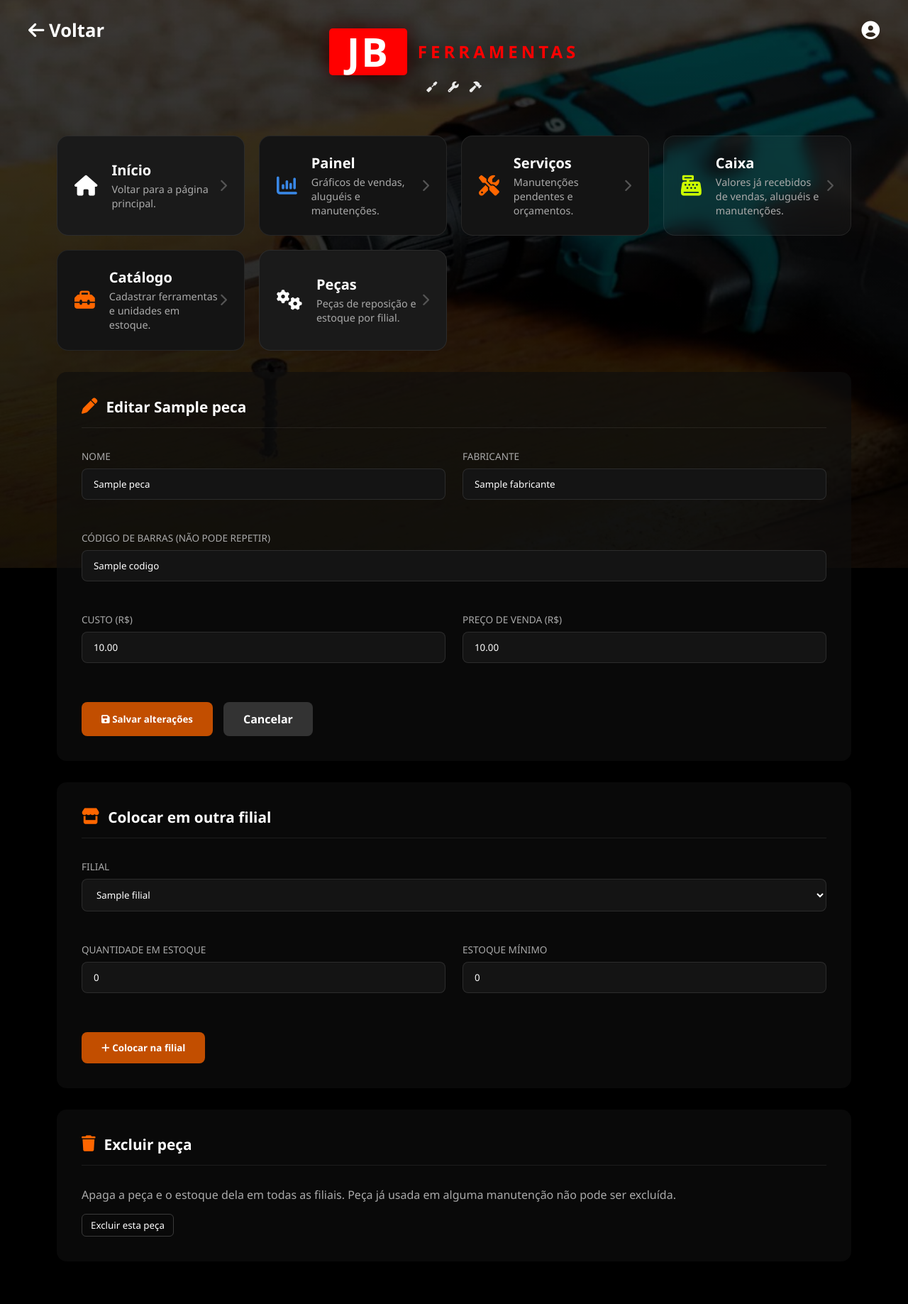
After one commit to Migue1Correia/JB-Ferramentas, a Flask app: template flaskr/templates/editar_peca.html in a window 1280 px wide. The commit adds this page. Shown: the whole page at 71% size. Run offline with Flask 3, Linux system fonts and the light colour scheme; the template is opened without the code that fills it: most values are stand-ins (such as "Sample title", 1, 10 or a date in 2020); some libraries are stand-ins or nearby versions.

Commit message:
Peças: usar na manutenção com baixa de estoque, editar, excluir e mais de uma filial

```diff
--- a/flaskr/main.py
+++ b/flaskr/main.py
@@ -796,6 +796,8 @@ def painel_colaborador():
     """
     servicos_pendentes = ColaboradorModel.get_servicos_pendentes()
     return render_template('painel_colaborador.html', servicos=servicos_pendentes,
+                           estoques=[p for p in PecaModel.listar() if p["quantidade"]],
+                           pecas_usadas=PecaModel.usadas_por_servico(),
                            alugueis=ColaboradorModel.get_alugueis_em_aberto(),
                            respondidos=ColaboradorModel.get_orcamentos_respondidos(),
                            reprovados=ColaboradorModel.get_orcamentos_reprovados(),
@@ -1140,6 +1142,115 @@ def gerenciar_pecas():
     return render_template('pecas.html', pecas=PecaModel.listar(), filiais=AdminModel.get_filiais())
 
 
+@app.route('/colaborador/pecas/<int:id_peca>/editar', methods=['GET', 'POST'])
+def editar_peca(id_peca):
+    """
+    Editar Peça
+    Altera nome, fabricante, código de barras, custo e preço de uma peça.
+    ---
+    tags:
+      - Gestão / Colaborador
+    parameters:
+      - name: id_peca
+        in: path
+        type: integer
+    responses:
+      200:
+        description: Formulário de edição.
+    """
+    peca = PecaModel.get(id_peca)
+    if not peca:
+        abort(404)
+    if request.method == 'POST':
+        campos = request.form
+        sucesso, mensagem = PecaModel.atualizar(
+            id_peca, (campos.get('codigo_barras') or '').strip(), (campos.get('nome') or '').strip(),
+            (campos.get('fabricante') or '').strip(), campos.get('custo'), campos.get('preco_venda'))
+        flash(mensagem, "success" if sucesso else "danger")
+        return redirect(url_for('gerenciar_pecas') if sucesso else url_for('editar_peca', id_peca=id_peca))
+    return render_template('editar_peca.html', peca=peca, filiais=AdminModel.get_filiais())
+
+
+@app.route('/colaborador/pecas/<int:id_peca>/filial', methods=['POST'])
+def peca_em_filial(id_peca):
+    """
+    Colocar Peça em Outra Filial
+    Abre o estoque de uma peça já cadastrada em mais uma filial.
+    ---
+    tags:
+      - Gestão / Colaborador
+    parameters:
+      - name: id_peca
+        in: path
+        type: integer
+      - name: id_filial
+        in: formData
+        type: integer
+      - name: quantidade
+        in: formData
+        type: integer
+      - name: minimo
+        in: formData
+        type: integer
+    responses:
+      302:
+        description: Volta para a tela de peças.
+    """
+    sucesso, mensagem = PecaModel.por_em_filial(
+        id_peca, request.form.get('id_filial'), request.form.get('quantidade'), request.form.get('minimo'))
+    flash(mensagem, "success" if sucesso else "danger")
+    return redirect(url_for('gerenciar_pecas') if sucesso else url_for('editar_peca', id_peca=id_peca))
+
+
+@app.route('/colaborador/pecas/<int:id_peca>/excluir', methods=['POST'])
+def excluir_peca(id_peca):
+    """
+    Excluir Peça
+    Apaga a peça e o estoque dela. Peça já usada em manutenção não é apagada.
+    ---
+    tags:
+      - Gestão / Colaborador
+    parameters:
+      - name: id_peca
+        in: path
+        type: integer
+    responses:
+      302:
+        description: Volta para a tela de peças.
+    """
+    sucesso, mensagem = PecaModel.excluir(id_peca)
+    flash(mensagem, "success" if sucesso else "danger")
+    return redirect(url_for('gerenciar_pecas'))
+
+
+@app.route('/colaborador/servico/<int:id_servico>/peca', methods=['POST'])
+def usar_peca(id_servico):
+    """
+    Usar Peça na Manutenção
+    Registra a peça usada em uma manutenção aprovada e dá baixa no estoque.
+    ---
+    tags:
+      - Gestão / Colaborador
+    parameters:
+      - name: id_servico
+        in: path
+        type: integer
+      - name: id_estoque
+        in: formData
+        type: integer
+      - name: quantidade
+        in: formData
+        type: integer
+    responses:
+      302:
+        description: Volta para a tela Serviços.
+    """
+    sucesso, mensagem = PecaModel.usar_na_manutencao(
+        id_servico, request.form.get('id_estoque'), request.form.get('quantidade'))
+    flash(mensagem, "success" if sucesso else "danger")
+    return redirect(url_for('painel_colaborador'))
+
+
 @app.route('/colaborador/pecas/estoque/<int:id_estoque>', methods=['POST'])
 def ajustar_estoque_peca(id_estoque):
     """
--- /dev/null
+++ b/flaskr/templates/editar_peca.html
@@ -0,0 +1,96 @@
+<!DOCTYPE html>
+<html lang="pt-br">
+<head>
+    <meta charset="UTF-8">
+    <meta name="viewport" content="width=device-width, initial-scale=1.0">
+    <title>JB Ferramentas - Editar peça</title>
+    <link rel="stylesheet" href="{{ url_for('static', filename='css/styleJB.css') }}?v=4.5">
+    <link rel="stylesheet" href="{{ url_for('static', filename='css/acessibilidade.css') }}">
+    <link rel="stylesheet" href="https://cdnjs.cloudflare.com/ajax/libs/font-awesome/6.5.1/css/all.min.css" integrity="sha512-DTOQO9RWCH3ppGqcWaEA1BIZOC6xxalwEsw9c2QQeAIftl+Vegovlnee1c9QX4TctnWMn13TZye+giMm8e2LwA==" crossorigin="anonymous" referrerpolicy="no-referrer">
+</head>
+<body class="dashboard-body">
+    <a class="pular-conteudo" href="#conteudo">Pular para o conteúdo</a>
+{% include '_topo_colaborador.html' %}
+
+    <main id="conteudo" class="dashboard-content">
+        <section class="profile-card">
+            <div class="card-header">
+                <i class="fas fa-pen" aria-hidden="true"></i>
+                <h1 style="font-size: 1.3rem;">Editar {{ peca.nome }}</h1>
+            </div>
+            <form method="POST" action="{{ url_for('editar_peca', id_peca=peca.id) }}">
+                <input type="hidden" name="csrf_token" value="{{ csrf_token() }}">
+                <div class="form-grid">
+                    <div class="input-group">
+                        <label for="nome">Nome</label>
+                        <input type="text" id="nome" name="nome" maxlength="100" value="{{ peca.nome }}" required>
+                    </div>
+                    <div class="input-group">
+                        <label for="fabricante">Fabricante</label>
+                        <input type="text" id="fabricante" name="fabricante" maxlength="100" value="{{ peca.fabricante }}" required>
+                    </div>
+                    <div class="input-group full-width">
+                        <label for="codigo_barras">Código de barras (não pode repetir)</label>
+                        <input type="text" id="codigo_barras" name="codigo_barras" maxlength="20" value="{{ peca.codigo }}" required>
+                    </div>
+                    <div class="input-group">
+                        <label for="custo">Custo (R$)</label>
+                        <input type="number" id="custo" name="custo" min="0" step="0.01" value="{{ '%.2f'|format(peca.custo) }}" required>
+                    </div>
+                    <div class="input-group">
+                        <label for="preco_venda">Preço de venda (R$)</label>
+                        <input type="number" id="preco_venda" name="preco_venda" min="0" step="0.01" value="{{ '%.2f'|format(peca.preco) }}" required>
+                    </div>
+                </div>
+                <div class="form-actions">
+                    <button type="submit" class="btn-save"><i class="fas fa-save" aria-hidden="true"></i> Salvar alterações</button>
+                    <a href="{{ url_for('gerenciar_pecas') }}" class="btn-save" style="background: #333333; text-decoration: none;">Cancelar</a>
+                </div>
+            </form>
+        </section>
+
+        <section class="profile-card">
+            <div class="card-header">
+                <i class="fas fa-store" aria-hidden="true"></i>
+                <h2>Colocar em outra filial</h2>
+            </div>
+            <form method="POST" action="{{ url_for('peca_em_filial', id_peca=peca.id) }}">
+                <input type="hidden" name="csrf_token" value="{{ csrf_token() }}">
+                <div class="form-grid">
+                    <div class="input-group full-width">
+                        <label for="id_filial">Filial</label>
+                        <select id="id_filial" name="id_filial" required>
+                            {% for filial in filiais %}
+                            <option value="{{ filial[0] }}">{{ filial[2] }}</option>
+                            {% endfor %}
+                        </select>
+                    </div>
+                    <div class="input-group">
+                        <label for="quantidade">Quantidade em estoque</label>
+                        <input type="number" id="quantidade" name="quantidade" min="0" step="1" value="0" required>
+                    </div>
+                    <div class="input-group">
+                        <label for="minimo">Estoque mínimo</label>
+                        <input type="number" id="minimo" name="minimo" min="0" step="1" value="0" required>
+                    </div>
+                </div>
+                <div class="form-actions">
+                    <button type="submit" class="btn-save"><i class="fas fa-plus" aria-hidden="true"></i> Colocar na filial</button>
+                </div>
+            </form>
+        </section>
+
+        <section class="profile-card">
+            <div class="card-header">
+                <i class="fas fa-trash" aria-hidden="true"></i>
+                <h2>Excluir peça</h2>
+            </div>
+            <p style="color: #aaaaaa; margin-bottom: 16px;">Apaga a peça e o estoque dela em todas as filiais. Peça já usada em alguma manutenção não pode ser excluída.</p>
+            <form method="POST" action="{{ url_for('excluir_peca', id_peca=peca.id) }}" onsubmit="return confirm('Excluir ' + {{ peca.nome|tojson|forceescape }} + ' e o estoque dela?')">
+                <input type="hidden" name="csrf_token" value="{{ csrf_token() }}">
+                <button type="submit" class="btn-remover">Excluir esta peça</button>
+            </form>
+        </section>
+    </main>
+</body>
+</html>
--- a/flaskr/templates/pecas.html
+++ b/flaskr/templates/pecas.html
@@ -89,7 +89,8 @@
                     <tbody>
                         {% for peca in pecas %}
                         <tr>
-                            <td><strong>{{ peca.nome }}</strong><br><small style="color: #aaaaaa;">{{ peca.fabricante }}</small></td>
+                            <td><strong>{{ peca.nome }}</strong><br><small style="color: #aaaaaa;">{{ peca.fabricante }}</small><br>
+                                <a href="{{ url_for('editar_peca', id_peca=peca.id) }}" class="btn-remover" style="text-decoration: none; font-size: 0.83rem; display: inline-block; margin-top: 6px;" aria-label="Editar {{ peca.nome }}">Editar</a></td>
                             <td>{{ peca.codigo }}</td>
                             <td>{{ peca.filial }}</td>
                             <td>{{ peca.custo|moeda }}</td>
```
Also changed, not shown: flaskr/model/peca.py (+160 -11 lines), flaskr/templates/painel_colaborador.html (+14 -1 lines), flaskr/tests/test_integracao.py (+56 -0 lines).
